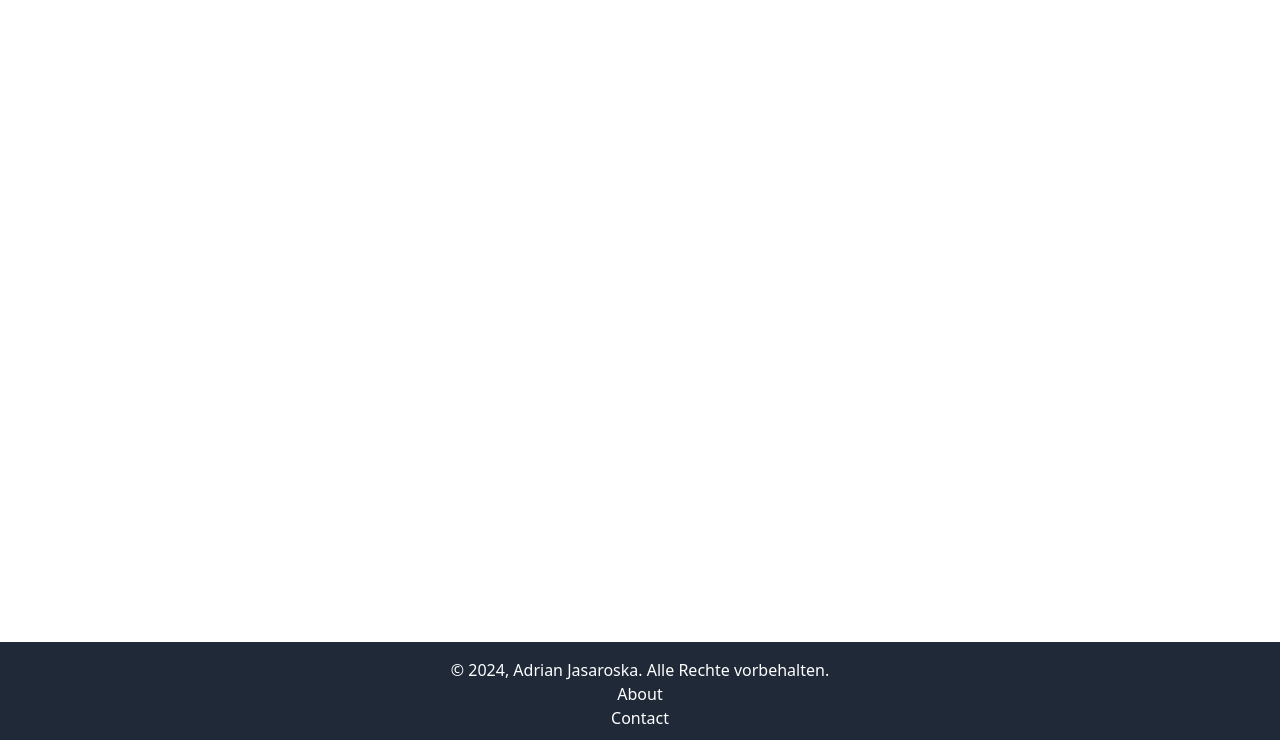
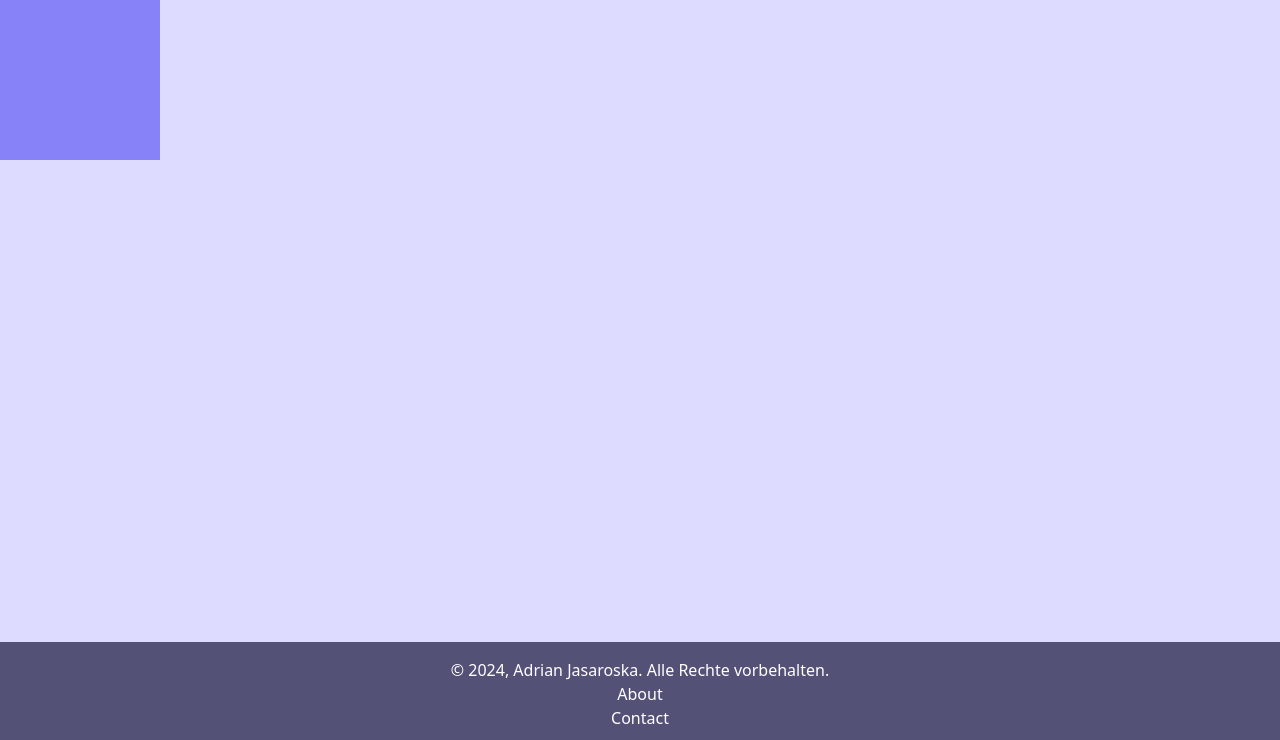
Before and after one commit to JasaroskaAdrian/Personal_Portfolio, a website: page App/src/index.html in a window 1280 px wide. Shown: the top 740 px of the page. Drawn offline with nearby package versions, Linux system fonts and the light colour scheme.

Commit message:
New Stuff added and modifications
Server.js has been slightly modified, aswell as index.html, ive got all the basic colors i want to you use for this website and am soon going to start actively adding the intended content. Tailwind.config.js has been added and input.css has been removed since i was trying things out but it didnt work so i figured out an alternative.

```diff
--- a/App/server/server.js
+++ b/App/server/server.js
@@ -4,4 +4,4 @@ const { express } = require('express')
 const app = express();
 
 app.use(express.json())
-const
+const server = w
--- a/App/src/index.html
+++ b/App/src/index.html
@@ -5,14 +5,27 @@
     <meta name="viewport" content="width=device-width, initial-scale=1.0">
     <title>This is about me! Enjoy!</title>
     <script src="https://cdn.tailwindcss.com"></script>
-    <script type="application/javascript" src="/index.js"></script>
+    <script type="application/javascript" src="index.js"></script>
+    <style>
+        .customdarkpurple {
+            background-color: rgb(83, 81, 118);
+        }
+        .customlightpurple {
+            background-color: rgb(221, 219, 255);
+        }
+        .customregularpurple {
+            background-color: rgb(136, 130, 248);
+        }
+    </style>
 </head>
-<body class="min-h-screen flex flex-col">
+<body class="min-h-screen flex flex-col customlightpurple">
+    <header class="size-40 customregularpurple min-w-screen">
 
+    </header>
     <main>
     <!---->
     </main>
-    <footer class="bg-gray-800 text-white py-4 mt-auto">
+    <footer class="customdarkpurple text-white py-4 mt-auto">
         <div class="container mx-auto text-center">
           <p>&copy; 2024, Adrian Jasaroska. Alle Rechte vorbehalten.</p>
         <!--<p>Kontakt: <a href="mailto:adrian.jasaroska@ict.csbe.ch" class="text-teal-400">adrian.jasaroska@ict.csbe.ch</a>-->
--- a/App/src/input.css
+++ /dev/null
@@ -1,3 +0,0 @@
-@tailwind base;
-@tailwind components;
-@tailwind utilities;
```
Also changed, not shown: tailwind.config.js (added).
